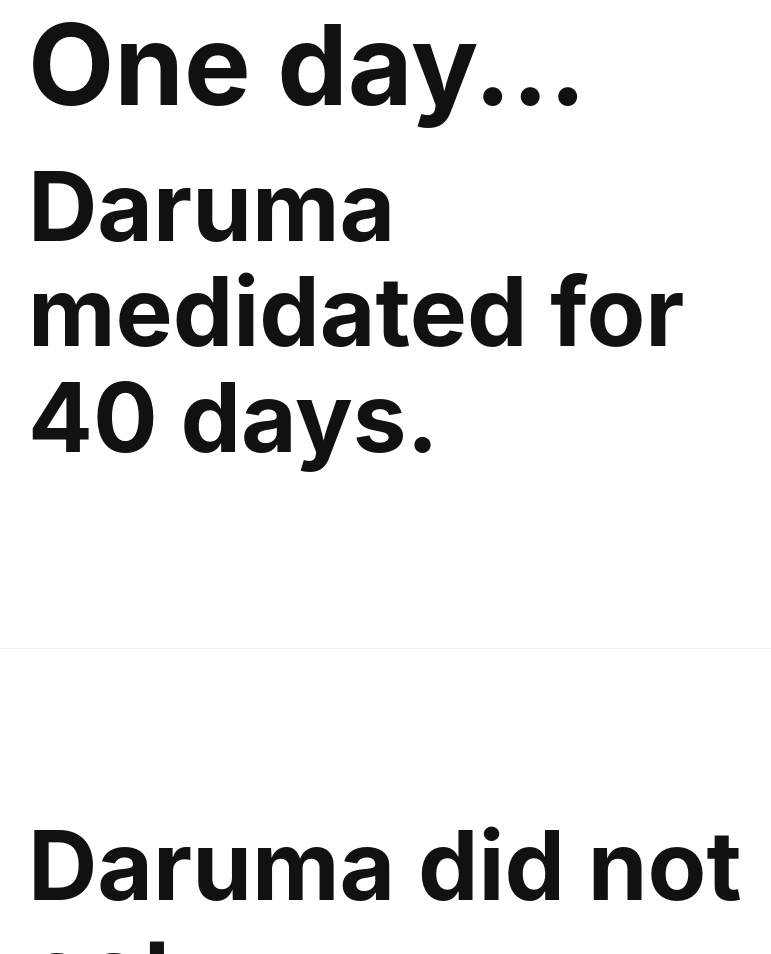
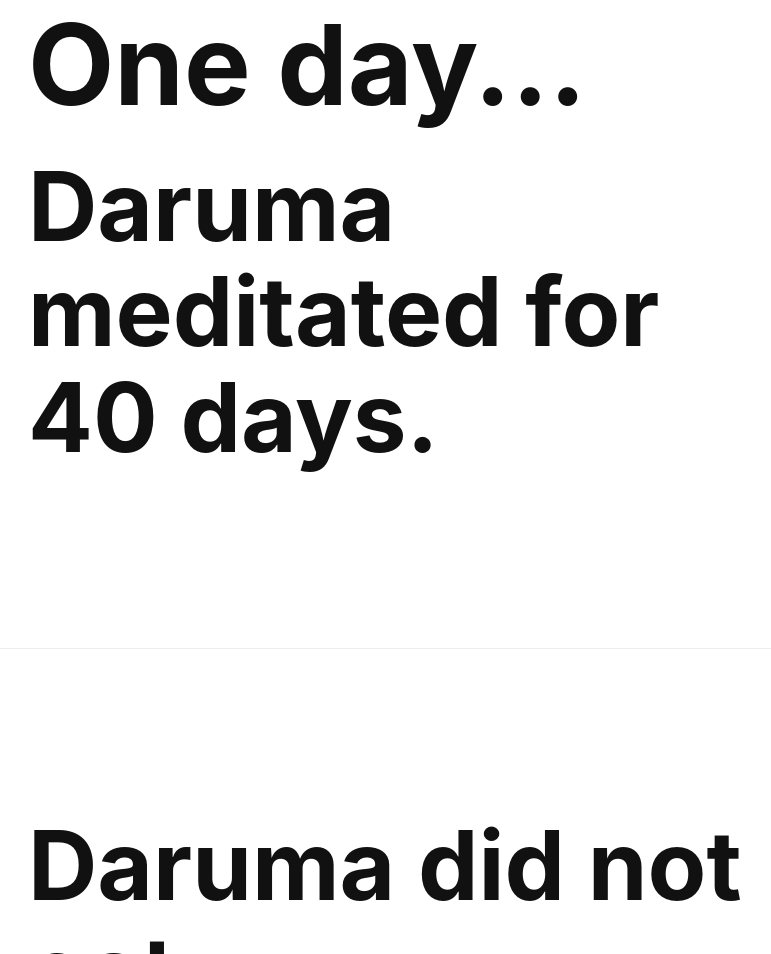
Before and after one commit to ItsJonQ/once-upon-a-daruma, a website: page public/002/index.html in a window 1280 px wide. Shown: the part 2551-3505 px from the top of the page, without its empty margins (246-1017 px from the left). Drawn offline with Linux system fonts and the light colour scheme.

Commit message:
Fix typo

```diff
--- a/public/002/index.html
+++ b/public/002/index.html
@@ -25,7 +25,7 @@
     <div class='Slide'>
       <div>
         <h1>One day...</h1>
-        <h2>Daruma medidated for 40 days.</h2>
+        <h2>Daruma meditated for 40 days.</h2>
       </div>
     </div>
     <div class='Slide'>
```
